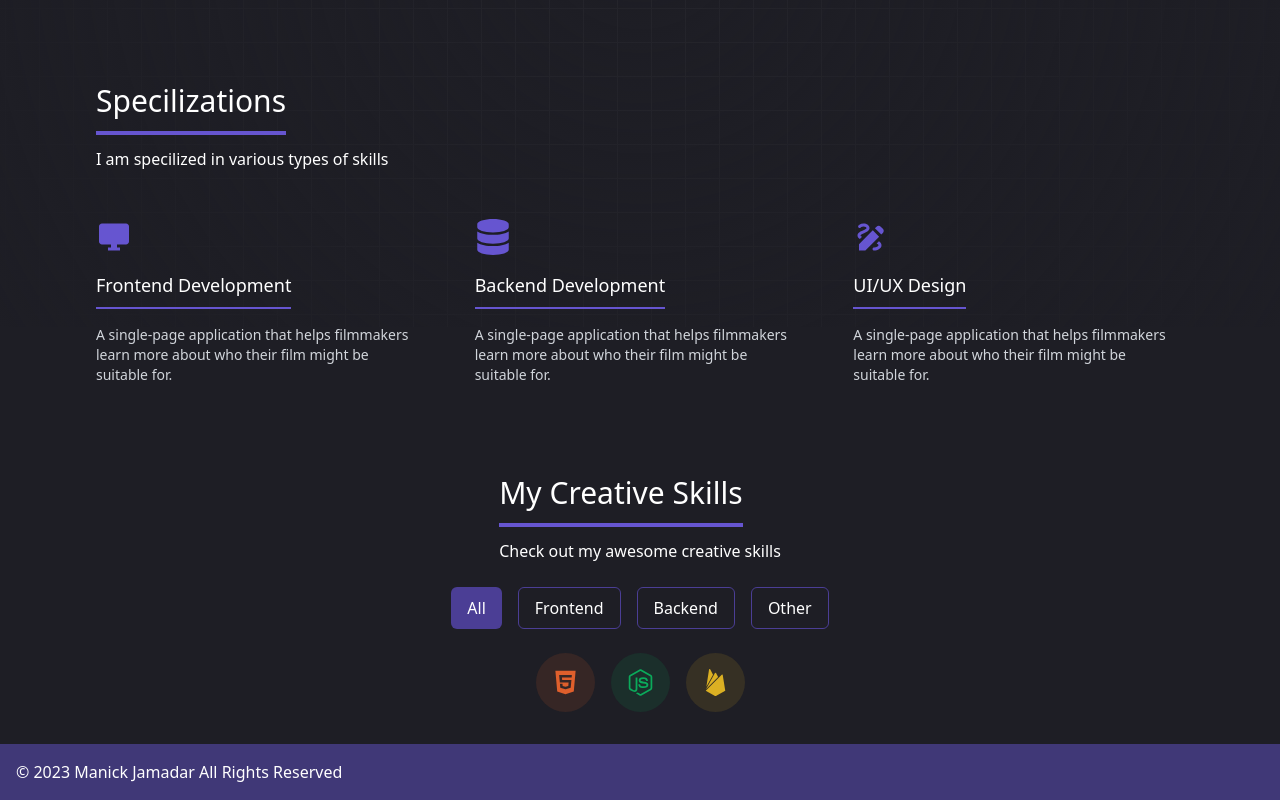
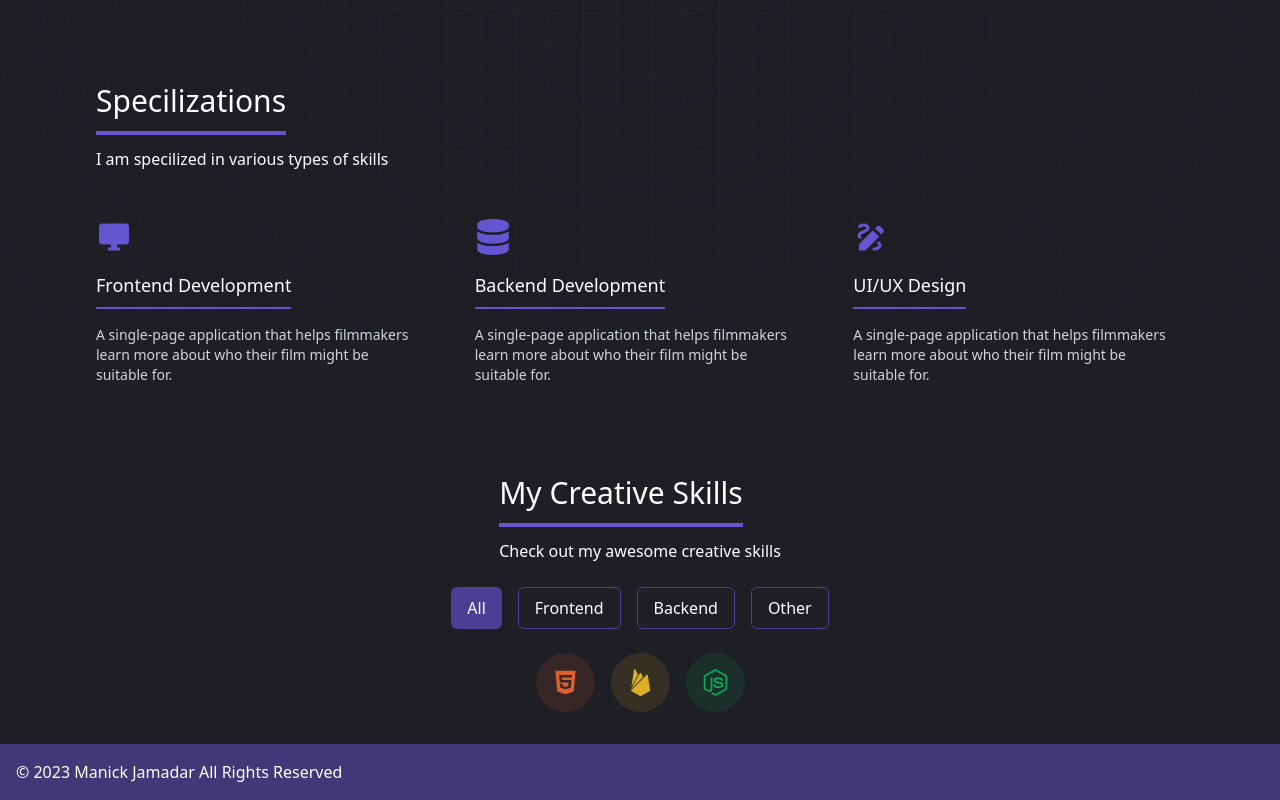
Before and after one commit to manickjamadar/personal-website, a Next.js app: page / in a window 1280 px wide. Shown: the part 473-1273 px from the top of the page. Built offline with nearby package versions, Linux system fonts and the light colour scheme.

Commit message:
Skill class added will intial skill

```diff
--- a/app/data/skills.tsx
+++ b/app/data/skills.tsx
@@ -6,15 +6,25 @@ export interface ISkill {
   color: string;
   category: "frontend" | "backend" | "other";
 }
-
-const mySkills: ISkill[] = [
-  { name: "Html5", icon: <FaHtml5 />, color: "#df5f2c", category: "frontend" },
-  { name: "NodeJs", icon: <FaNodeJs />, color: "#0baa5b", category: "backend" },
-  {
+export class Skill {
+  static html: ISkill = {
+    name: "Html5",
+    icon: <FaHtml5 />,
+    color: "#df5f2c",
+    category: "frontend",
+  };
+  static nodeJs: ISkill = {
+    name: "NodeJs",
+    icon: <FaNodeJs />,
+    color: "#0baa5b",
+    category: "backend",
+  };
+  static firebase: ISkill = {
     name: "Firebase",
     icon: <SiFirebase />,
     color: "#dbb023",
     category: "other",
-  },
-];
+  };
+}
+const mySkills: ISkill[] = [Skill.html, Skill.firebase, Skill.nodeJs];
 export default mySkills;
```
